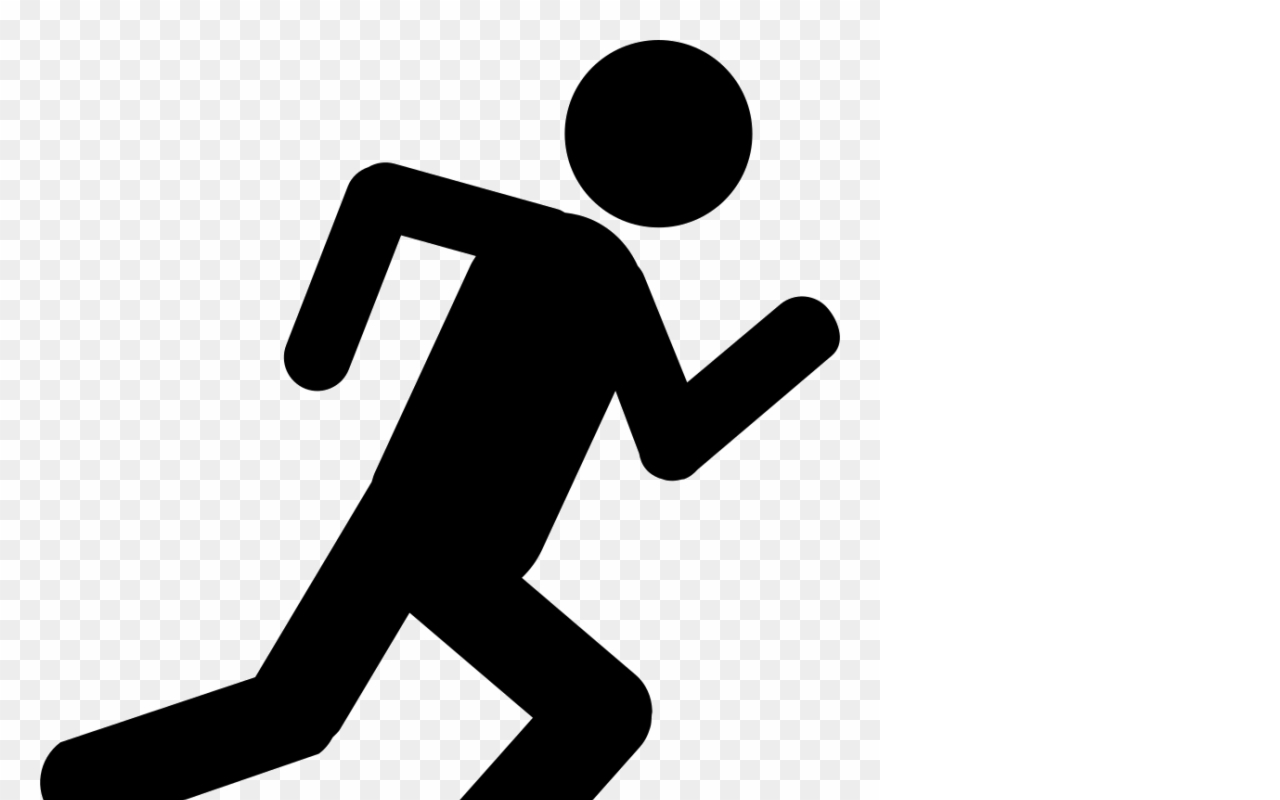
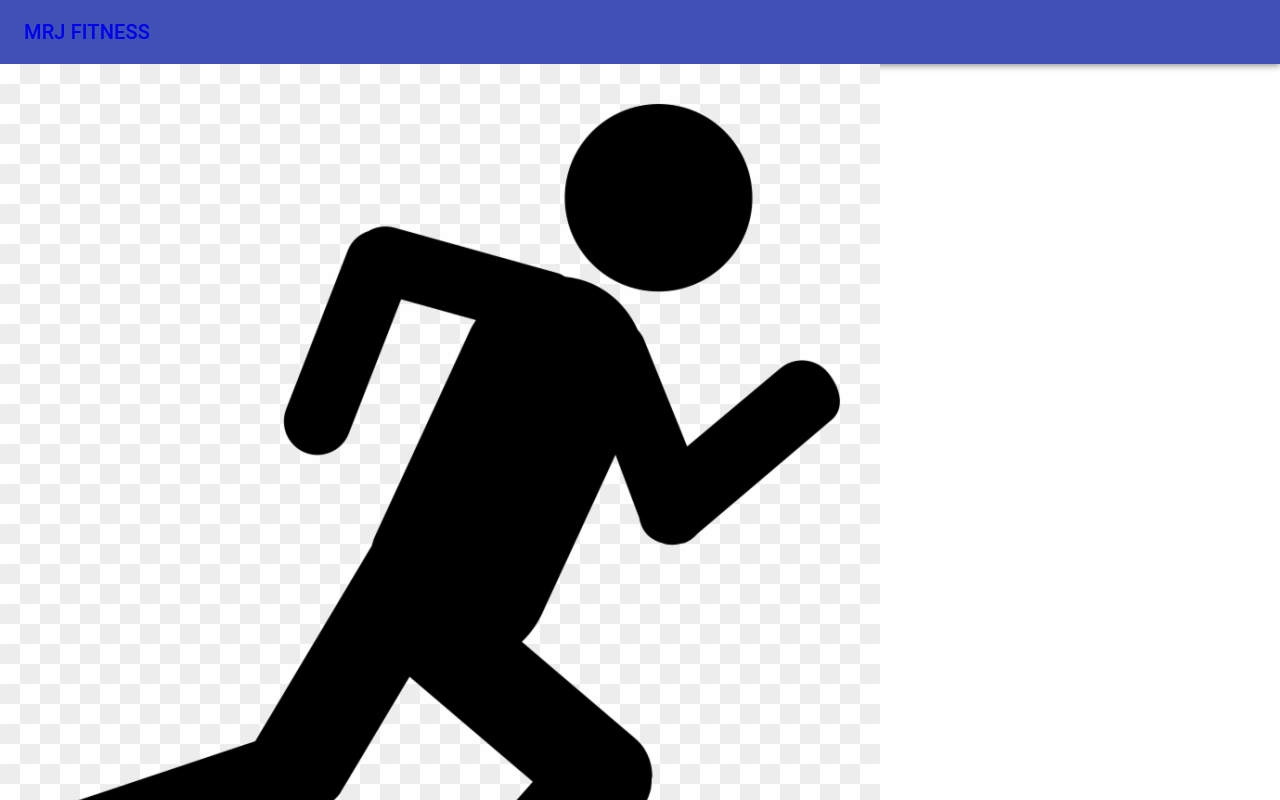
Before and after one commit to sheckjess/project-8-frontend, a React (Create React App) app: page / in a window 1280 px wide. Shown: the top 800 px of the page. Built offline with nearby package versions, Linux system fonts and the light colour scheme.

Commit message:
basic navbar

```diff
--- a/package.json
+++ b/package.json
@@ -3,11 +3,17 @@
   "version": "0.1.0",
   "private": true,
   "dependencies": {
+    "@material-ui/core": "^4.11.0",
+    "@material-ui/icons": "^4.9.1",
     "@testing-library/jest-dom": "^5.11.5",
     "@testing-library/react": "^11.1.1",
     "@testing-library/user-event": "^12.2.0",
+    "bootstrap": "^4.5.3",
     "react": "^17.0.1",
+    "react-bootstrap": "^1.4.0",
+    "react-bootstrap-navbar": "^1.1.0",
     "react-dom": "^17.0.1",
+    "react-router-dom": "^5.2.0",
     "react-scripts": "4.0.0",
     "web-vitals": "^0.2.4"
   },
--- a/src/App.js
+++ b/src/App.js
@@ -1,7 +1,9 @@
 import './App.css';
 import React, {Component} from 'react'
 import { render } from '@testing-library/react';
-import HomePage from './components/HomePage'
+import HomePage from './Components/HomePage'
+import NavBar from './Components/NavBar'
+
 
 class App extends Component {
   constructor(props){
@@ -11,6 +13,7 @@
   render(){
     return(
       <div>
+        <NavBar />
         <HomePage />
       </div>
     );
--- /dev/null
+++ b/src/Components/NavBar.js
@@ -0,0 +1,50 @@
+import React, {useState} from 'react';
+import { makeStyles } from '@material-ui/core/styles';
+import AppBar from '@material-ui/core/AppBar';
+import Toolbar from '@material-ui/core/Toolbar';
+import Typography from '@material-ui/core/Typography';
+import Button from '@material-ui/core/Button';
+import IconButton from '@material-ui/core/IconButton';
+import MenuIcon from '@material-ui/icons/Menu';
+import { BrowserRouter as Router, Route, Link } from 'react-router-dom'
+
+
+const useStyles = makeStyles((theme) => ({
+  root: {
+    flexGrow: 1,
+  },
+  menuButton: {
+    marginRight: theme.spacing(2),
+  },
+  title: {
+    flexGrow: 1,
+
+  },
+}));
+
+
+
+export default function ButtonAppBar() {
+  const classes = useStyles();
+
+  return (
+    <div className={classes.root}>
+
+      <AppBar position="static">
+      <Router>
+        <Toolbar>
+          {/* <IconButton edge="start" className={classes.menuButton} color="inherit" aria-label="menu">
+            <MenuIcon/>
+          </IconButton> */}
+          <Link to='/'style={{ textDecoration: 'none' }}>
+          <Typography  variant="h6" className={classes.title}>
+            MRJ FITNESS
+          </Typography>
+          </Link>
+          {/* <Button href="/calender" color="inherit">Calender</Button> */}
+        </Toolbar>
+        </Router>
+      </AppBar>
+    </div>
+  );
+}
```
Also changed, not shown: 2 other files (tests, documents, lock files or other folders).
